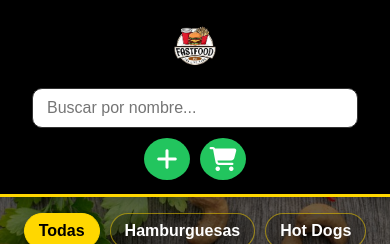
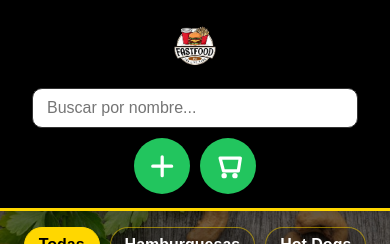
Before and after one commit to paula-crypto/Pedidos, a Vue app: page / in a window 390 px wide. Shown: the top 244 px of the page. Built offline with nearby package versions, Linux system fonts and the light colour scheme.

Commit message:
Resolver conflictos
:

```diff
--- a/src/App.vue
+++ b/src/App.vue
@@ -1,5 +1,4 @@
 <template>
-<link rel="stylesheet" href="https://cdnjs.cloudflare.com/ajax/libs/font-awesome/6.4.0/css/all.min.css">
 <header>
   <img src="./img/logo-fast-food-burger-cartoon-vector-removebg-preview.png" alt="logo">
   <div class="header-search">
@@ -13,9 +12,17 @@
   </div>
 
   <div class="header-actions">
-    <button type="button" class="btn-add" @click="toggleFormProducto" title="Agregar producto al menú"><i class="fas fa-plus"></i></button>
-    <button @click="toggleModal()" class="carrito-btn">
-      <i class="fas fa-shopping-cart"></i>
+    <button type="button" class="btn-add" @click="toggleFormProducto" title="Agregar producto al menú">
+      <svg class="icon-svg" viewBox="0 0 24 24" aria-hidden="true" focusable="false">
+        <path d="M12 5v14M5 12h14" stroke="currentColor" stroke-width="2.4" stroke-linecap="round"/>
+      </svg>
+    </button>
+    <button @click="toggleModal()" class="carrito-btn" aria-label="Abrir carrito">
+      <svg class="icon-svg" viewBox="0 0 24 24" aria-hidden="true" focusable="false">
+        <path d="M6 6h15l-1.5 9.5H8.5L6 6z" fill="none" stroke="currentColor" stroke-width="2.4" stroke-linejoin="round"/>
+        <circle cx="9" cy="19" r="2" fill="currentColor"/>
+        <circle cx="17" cy="19" r="2" fill="currentColor"/>
+      </svg>
       <span v-if="carritoTotalItems > 0" class="carrito-badge" :class="{ mostrar: mostrarBadgeCarrito }">
         {{ carritoTotalItems }}
       </span>
@@ -51,7 +58,9 @@
   <div class="modal-header">
     <h2>Agregar producto al menú</h2>
   <button type="button" class="modal-close" @click="toggleFormProducto" aria-label="Cerrar">
-    <i class="fas fa-times" aria-hidden="true"></i>
+    <svg class="icon-svg" viewBox="0 0 24 24" aria-hidden="true" focusable="false">
+      <path d="M6 6l12 12M18 6L6 18" fill="none" stroke="currentColor" stroke-width="2" stroke-linecap="round"/>
+    </svg>
   </button>
   </div>
 
@@ -74,13 +83,17 @@
     <div class="carrito-header">
       <h2>Carrito de Compras</h2>
       <button type="button" class="carrito-close" @click="toggleModal" aria-label="Cerrar">
-        <i class="fas fa-times" aria-hidden="true"></i>
+        <svg class="icon-svg" viewBox="0 0 24 24" aria-hidden="true" focusable="false">
+          <path d="M6 6l12 12M18 6L6 18" fill="none" stroke="currentColor" stroke-width="2.4" stroke-linecap="round"/>
+        </svg>
       </button>
 
     </div>
     <div v-if="mostrarExitoso" class="mensaje-exitoso">
-
-      <i class="fas fa-check-circle"></i>
+      <svg class="icon-svg" viewBox="0 0 24 24" aria-hidden="true" focusable="false">
+        <circle cx="12" cy="12" r="9" fill="none" stroke="currentColor" stroke-width="2.4"/>
+        <path d="M8 12l2.5 2.5L16 9" fill="none" stroke="currentColor" stroke-width="2.4" stroke-linecap="round" stroke-linejoin="round"/>
+      </svg>
       <p>¡Compra realizada con éxito!</p>
     </div>
     <div v-else-if="procesando" class="spinner-container">
@@ -117,7 +130,10 @@
           </div>
 
           <button class="btn-eliminar" @click="eliminarDelCarrito(index)" title="Eliminar producto">
-            <i class="fas fa-trash-alt"></i>
+            <svg class="icon-svg" viewBox="0 0 24 24" aria-hidden="true" focusable="false">
+              <path d="M6 7h12" fill="none" stroke="currentColor" stroke-width="2" stroke-linecap="round"/>
+              <path d="M9 7V5h6v2M8 7v11h8V7" fill="none" stroke="currentColor" stroke-width="2" stroke-linecap="round" stroke-linejoin="round"/>
+            </svg>
           </button>
         </div>
         <div class="total">
@@ -387,11 +403,8 @@ function eliminarDelCarrito(index) {
 function exportToPDF() {
   procesando.value = true;
 
-  const logoUrl = new URL('./img/logo-fast-food-burger-cartoon-vector-removebg-preview.png', import.meta.url).href;
-  const logo = new Image();
-  logo.src = logoUrl;
-  logo.onload = () => generarPDF(logo);
-  logo.onerror = () => generarPDF();
+  // Generar PDF directamente sin esperar logo
+  generarPDF();
 
   function generarPDF(logoImage) {
     const doc = new jsPDF({
@@ -874,10 +887,10 @@ header .header-actions {
 header .btn-add,
 header button {
   background-color: #22c55e;
-  padding: 10px 16px;
+  padding: 12px;
   border-radius: 50%;
-  width: 50px;
-  height: 50px;
+  width: 60px;
+  height: 60px;
   display: flex;
   align-items: center;
   justify-content: center;
@@ -1102,6 +1115,26 @@ header button:hover {
     transform: scale(1);
   }
 
+.icon-svg {
+  width: 2em;
+  height: 2em;
+  display: inline-block;
+  vertical-align: middle;
+}
+
+.btn-add svg,
+.carrito-btn svg,
+.modal-close svg,
+.carrito-close svg,
+.btn-eliminar svg {
+  width: 1.8em;
+  height: 1.8em;
+}
+
+.mensaje-exitoso svg {
+  width: 2.8em;
+  height: 2.8em;
+}
 
 
 .total {
@@ -1312,10 +1345,10 @@ header button:hover {
   header .btn-add,
   header button {
     /* Evita que el layout del menú quede muy “largo” por cada tarjeta */
-    width: 46px;
-    height: 42px;
+    width: 56px;
+    height: 56px;
     font-size: 18px;
-    padding: 0;
+    padding: 8px;
     margin: 0;
   }
   #menu {
```
